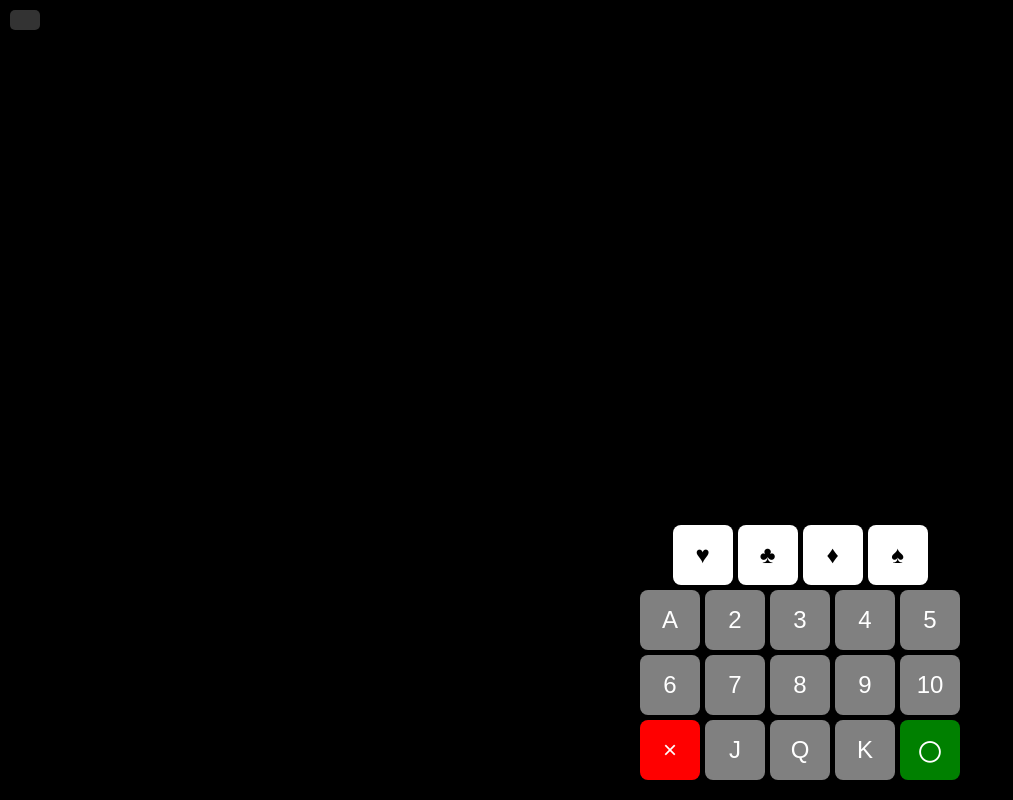
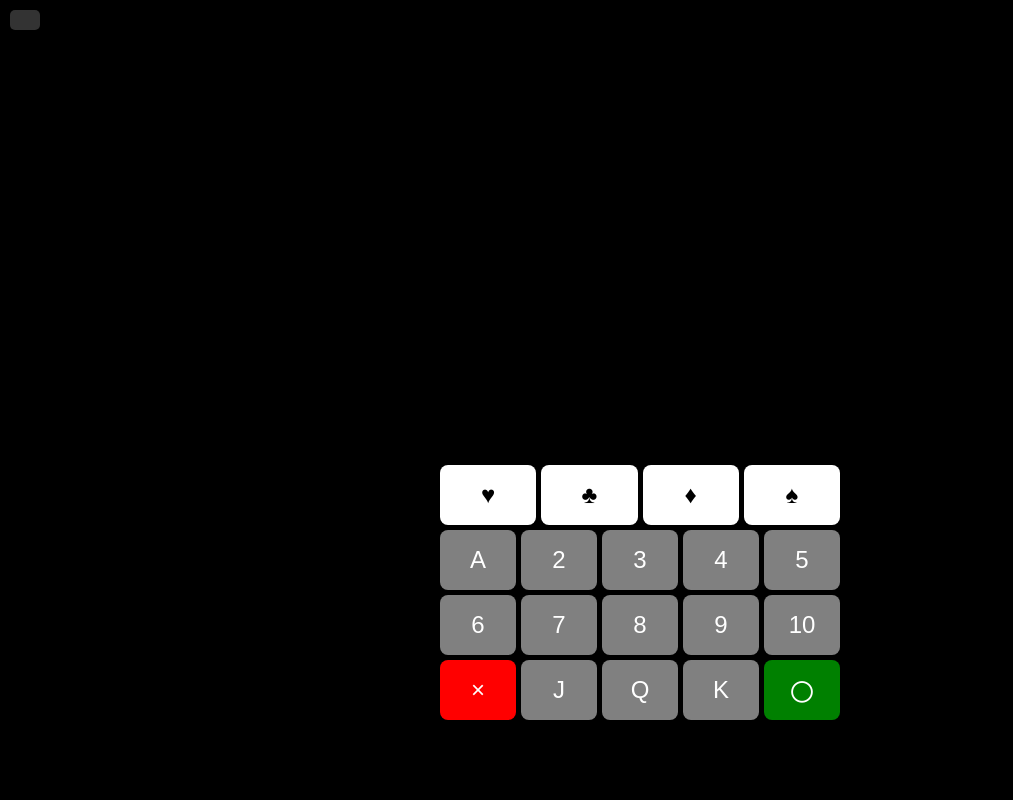
Before and after one commit to InamuraJIN/AtomicDeck, a React (Vite) app: page / in a window 1280 px wide. Shown: the whole page, without its empty margins (0-1013 px from the left). Built offline with nearby package versions, Linux system fonts and the light colour scheme; the HTML template or start-up script is replaced by a standard one.

Commit message:
Update index.css

```diff
--- a/src/index.css
+++ b/src/index.css
@@ -23,31 +23,36 @@ body {
   border-radius: 5px;
 }
 
-/* ボタンの配置 */
+/* ボタン全体のコンテナ（中央配置） */
 .button-container {
   position: absolute;
-  bottom: 20px;
+  bottom: 10%;
+  left: 50%;
+  transform: translateX(-50%);
   display: flex;
   flex-direction: column;
   gap: 5px;
+  width: 90vw;
+  max-width: 400px;
 }
 
 /* ボタンの行 */
 .row {
   display: flex;
-  justify-content: center;
+  justify-content: space-between;
   gap: 5px;
 }
 
-/* ボタンの共通スタイル */
+/* ボタン共通スタイル */
 button {
   font-size: 24px;
-  width: 60px;
+  width: 100%;
   height: 60px;
   text-align: center;
   border-radius: 8px;
   border: none;
   cursor: pointer;
+  flex: 1;
 }
 
 /* シンボルボタン */
```
